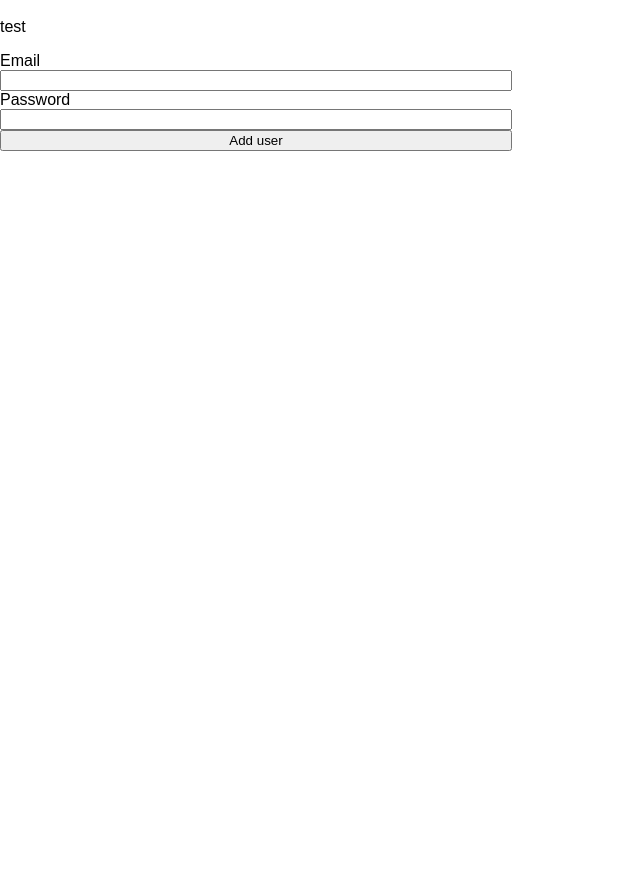
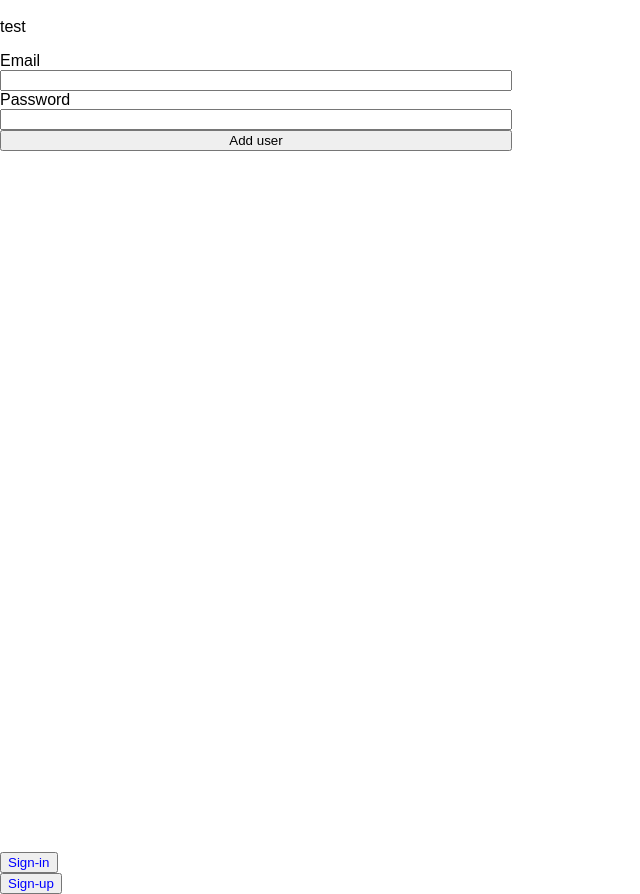
Before and after one commit to GreatBam/Node_Docker, a plain HTML site: page html/index.html in a window 1280 px wide. Shown: the part 120-1014 px from the top of the page, without its empty margins (0-640 px from the left). Before the commit the page ends 972 px from the top, so only its background shows below. Drawn offline with Linux system fonts and the light colour scheme; no server answers.

Commit message:
Style sign toggle buttons

```diff
--- a/html/css/styles.css
+++ b/html/css/styles.css
@@ -32,3 +32,9 @@ body {
   color: white;
   font-size: 16px;
 }
+
+.toggle-button {
+  display: flex;
+  flex-direction: row;
+  color: blue;
+}
--- a/html/index.html
+++ b/html/index.html
@@ -39,6 +39,10 @@
           <button id="siginButton" class="sigin-button">Add user</button>
         </div>
       </div>
+      <div class="selector-container">
+        <button id="signin-toggle" class="toggle-button">Sign-in</button>
+        <button id="signup-toggle" class="toggle-button">Sign-up</button>
+      </div>
     </main>
     <footer></footer>
   </body>
```
